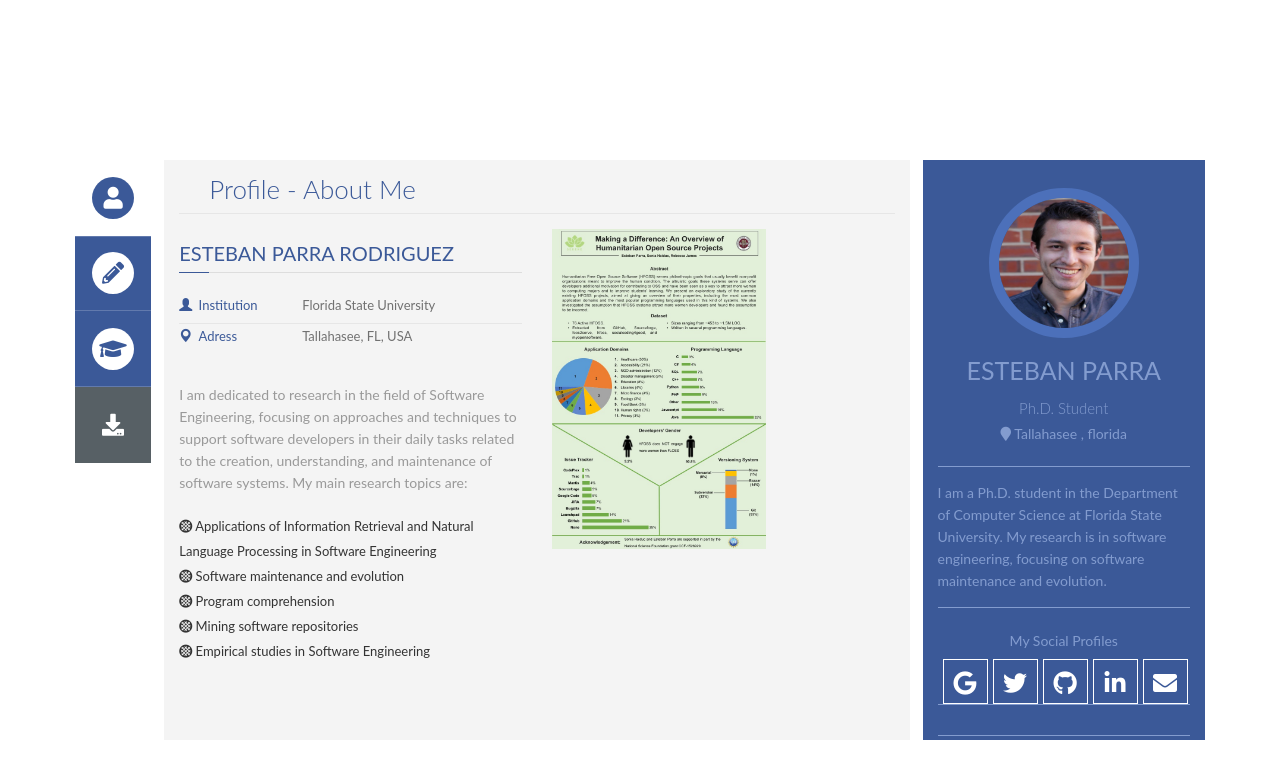
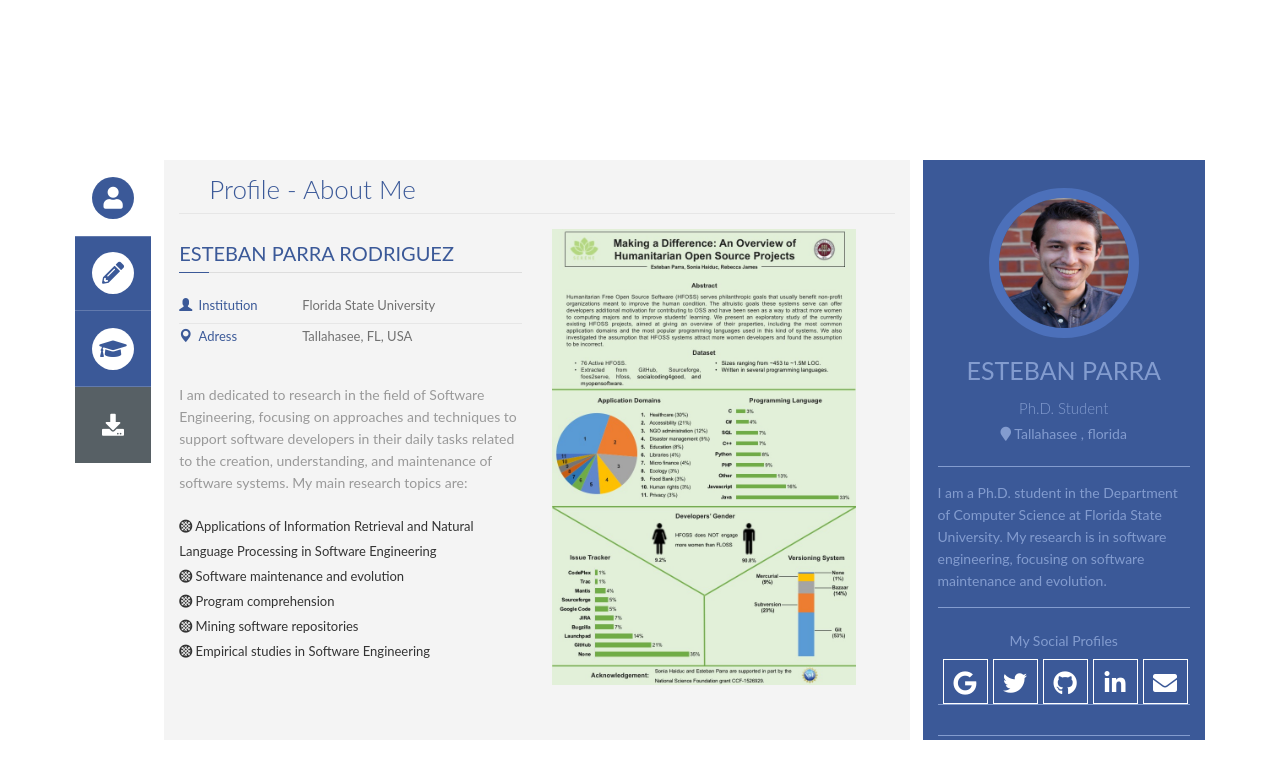
Before and after one commit to eparrarod/eparrarod.github.io, a Jekyll site: the page built from index.html, in a window 1280 px wide. Shown: the top 779 px of the page. Built offline with Jekyll 4.4.1, drawn with Linux system fonts in a browser that asks for light colours; nearby versions of some CDN libraries; some web fonts are replaced.

Commit message:
fixed css

```diff
--- a/assets/css/main.css
+++ b/assets/css/main.css
@@ -788,7 +788,8 @@ h2.resp-accordion:hover {
     padding-right: 0;
 }
 #profile .cycle-slideshow {
-    margin: 0px auto
+    margin-top: 19px;
+    margin-bottom: 20px;
     width: 348px;
     height: 456px;
     text-align: center;
@@ -796,7 +797,6 @@ h2.resp-accordion:hover {
     display: table-cell;
 }
 #profile .cycle-slideshow img {
-    position: absolute;
     max-width:100%;
     max-height: 100%;
 }
```
